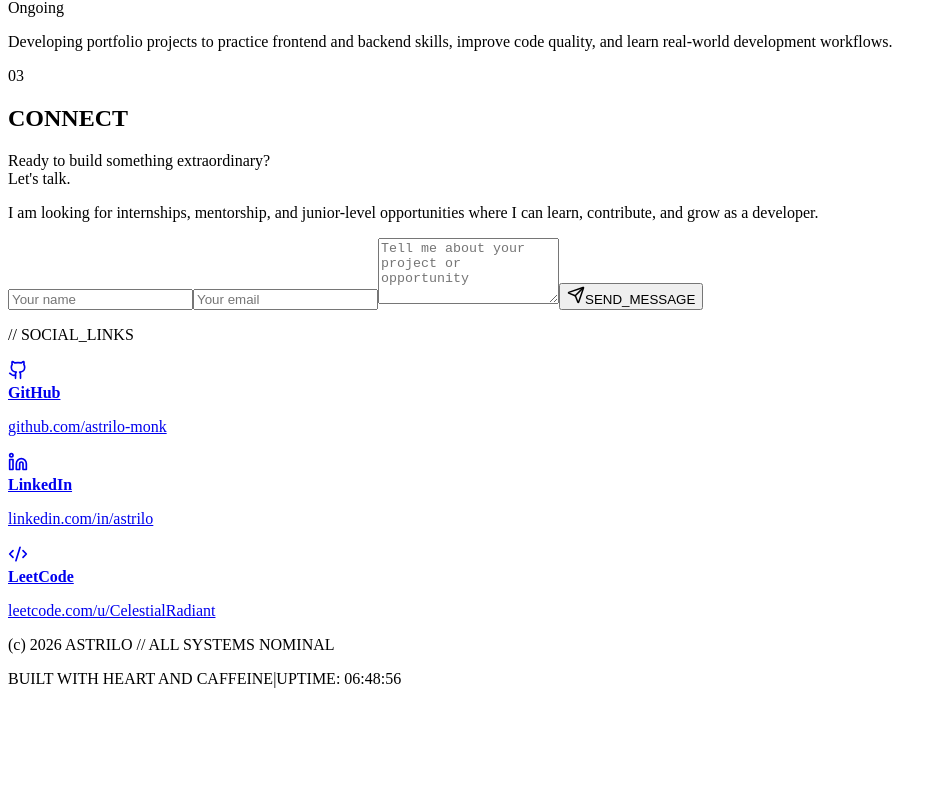
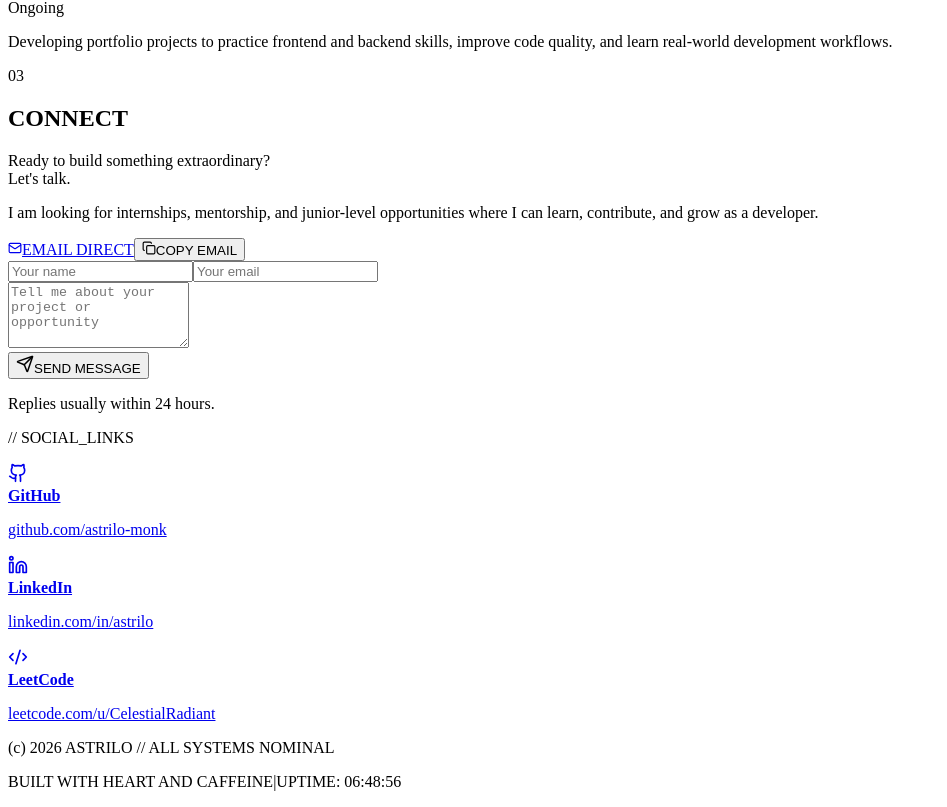
Before and after one commit to astrilo-monk/farhan-portfolio, a React (Vite) app: page / in a window 1280 px wide. Shown: the part 2686-3493 px from the top of the page, without its empty margins (0-947 px from the left). Before the commit the page ends 3390 px from the top, so only its background shows below. Built offline with nearby package versions, Linux system fonts and the light colour scheme; the HTML template or start-up script is replaced by a standard one; a web font is replaced by a local one.

Commit message:
ui: redesign contact send section with premium form UX

```diff
--- a/src/App.jsx
+++ b/src/App.jsx
@@ -1,11 +1,14 @@
 import { useEffect, useMemo, useRef, useState } from "react";
 import {
   BrainCircuit,
+  Check,
   Code2,
+  Copy,
   Cloud,
   FolderOpen,
   Github,
   Linkedin,
+  Mail,
   Monitor,
   Send,
   Server,
@@ -249,12 +252,23 @@
 function App() {
   const now = useClock();
   const canvasRef = useRef(null);
+  const [copiedEmail, setCopiedEmail] = useState(false);
 
   useParticles(canvasRef);
   useReveal();
 
   const year = useMemo(() => new Date().getFullYear(), []);
   const contactAction = useMemo(() => `https://formsubmit.co/${profile.email}`, []);
+
+  const handleCopyEmail = async () => {
+    try {
+      await navigator.clipboard.writeText(profile.email);
+      setCopiedEmail(true);
+      window.setTimeout(() => setCopiedEmail(false), 1800);
+    } catch {
+      setCopiedEmail(false);
+    }
+  };
 
   return (
     <div className="app grid-bg">
@@ -456,11 +470,23 @@
                 learn, contribute, and grow as a developer.
               </p>
 
+              <div className="contact-quick-actions">
+                <a className="quick-chip" href={`mailto:${profile.email}`}>
+                  <Mail size={14} />
+                  EMAIL DIRECT
+                </a>
+                <button className="quick-chip ghost" type="button" onClick={handleCopyEmail}>
+                  {copiedEmail ? <Check size={14} /> : <Copy size={14} />}
+                  {copiedEmail ? "EMAIL COPIED" : "COPY EMAIL"}
+                </button>
+              </div>
+
               <form className="contact-form" action={contactAction} method="POST">
                 <input type="hidden" name="_subject" value="New Portfolio Message" />
                 <input type="hidden" name="_captcha" value="false" />
                 <input type="hidden" name="_template" value="table" />
 
+                <div className="contact-row">
                   <input
                     className="contact-input"
                     type="text"
@@ -475,6 +501,7 @@
                     placeholder="Your email"
                     required
                   />
+                </div>
                 <textarea
                   className="contact-input contact-textarea"
                   name="message"
@@ -482,11 +509,16 @@
                   rows={4}
                   required
                 />
-                <button className="btn btn-primary" type="submit">
+
+                <div className="contact-actions-row">
+                  <button className="btn btn-primary send-btn" type="submit">
                     <Send size={18} />
-                  SEND_MESSAGE
+                    SEND MESSAGE
                   </button>
+                  <p className="contact-note">Replies usually within 24 hours.</p>
+                </div>
               </form>
+
             </article>
 
             <article className="hud-panel social-panel fade-up d2">
--- a/src/styles.css
+++ b/src/styles.css
@@ -829,10 +829,44 @@
   line-height: 1.38;
 }
 
+.contact-quick-actions {
+  display: flex;
+  flex-wrap: wrap;
+  gap: 0.55rem;
+  margin-bottom: 0.9rem;
+}
+
+.quick-chip {
+  display: inline-flex;
+  align-items: center;
+  gap: 0.4rem;
+  border: 1px solid rgba(0, 240, 255, 0.35);
+  background: rgba(0, 240, 255, 0.08);
+  color: var(--cyan);
+  text-decoration: none;
+  font-family: var(--font-mono);
+  font-size: 0.62rem;
+  letter-spacing: 0.08em;
+  padding: 0.42rem 0.68rem;
+}
+
+.quick-chip.ghost {
+  border-color: rgba(255, 0, 170, 0.35);
+  background: rgba(255, 0, 170, 0.08);
+  color: var(--magenta);
+  cursor: pointer;
+}
+
 .contact-form {
   display: grid;
   gap: 0.65rem;
   max-width: 34rem;
+}
+
+.contact-row {
+  display: grid;
+  grid-template-columns: 1fr 1fr;
+  gap: 0.65rem;
 }
 
 .contact-input {
@@ -865,6 +899,30 @@
   justify-content: center;
   width: fit-content;
   margin-top: 0.2rem;
+}
+
+.contact-actions-row {
+  display: flex;
+  align-items: center;
+  gap: 0.85rem;
+  flex-wrap: wrap;
+}
+
+.send-btn {
+  min-width: 220px;
+  box-shadow: 0 0 0 1px rgba(0, 240, 255, 0.15), 0 0 20px rgba(0, 240, 255, 0.18);
+}
+
+.send-btn:hover {
+  box-shadow: 0 0 0 1px rgba(255, 255, 255, 0.2), 0 0 24px rgba(255, 255, 255, 0.2);
+}
+
+.contact-note {
+  margin: 0;
+  color: var(--mid);
+  font-family: var(--font-mono);
+  font-size: 0.6rem;
+  letter-spacing: 0.08em;
 }
 
 .social-panel {
@@ -1169,6 +1227,10 @@
     display: none;
   }
 
+  .contact-row {
+    grid-template-columns: 1fr;
+  }
+
   .timeline {
     padding-left: 0.4rem;
   }
```
Lines whose indentation alone changed are shown as unchanged.
